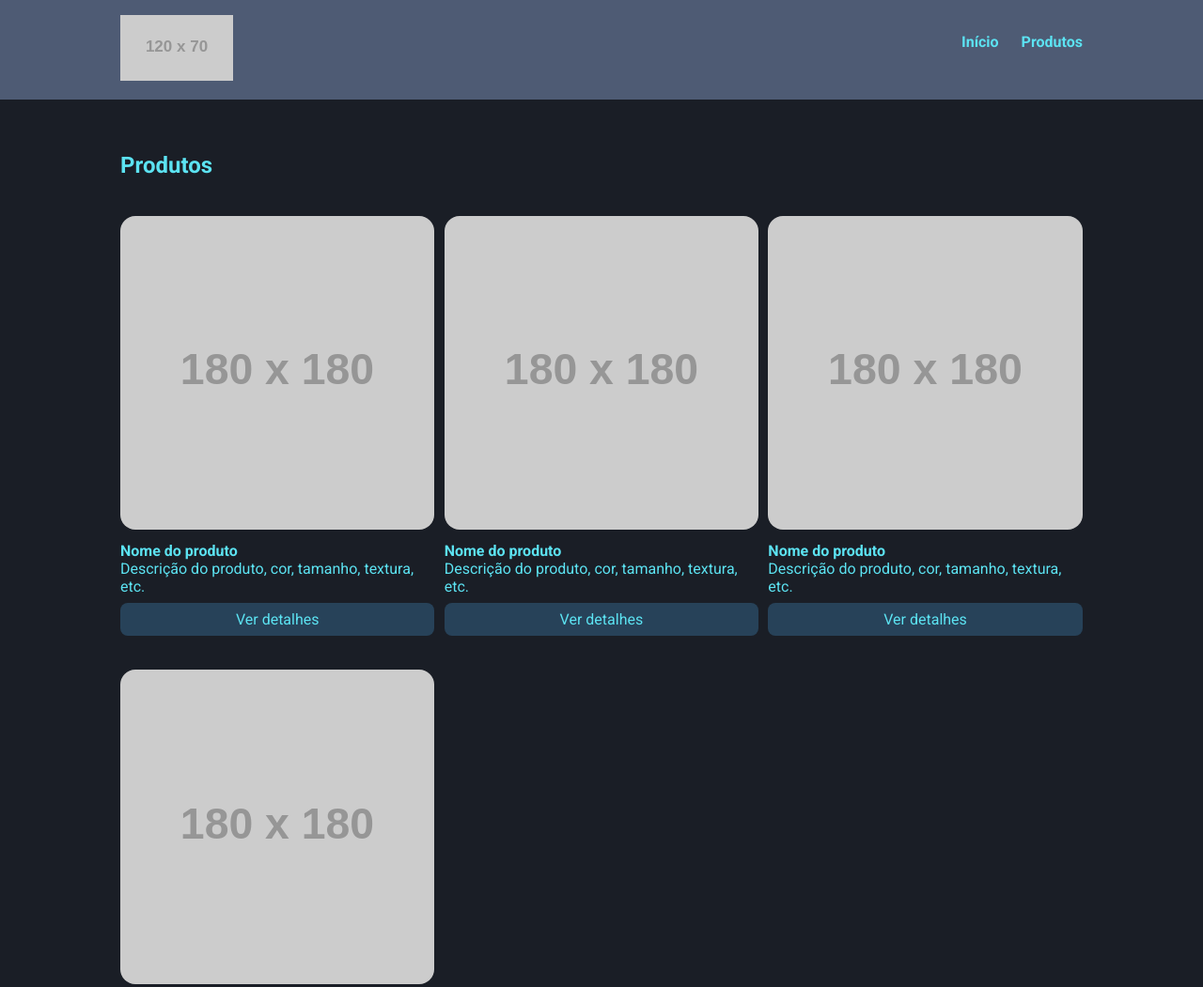
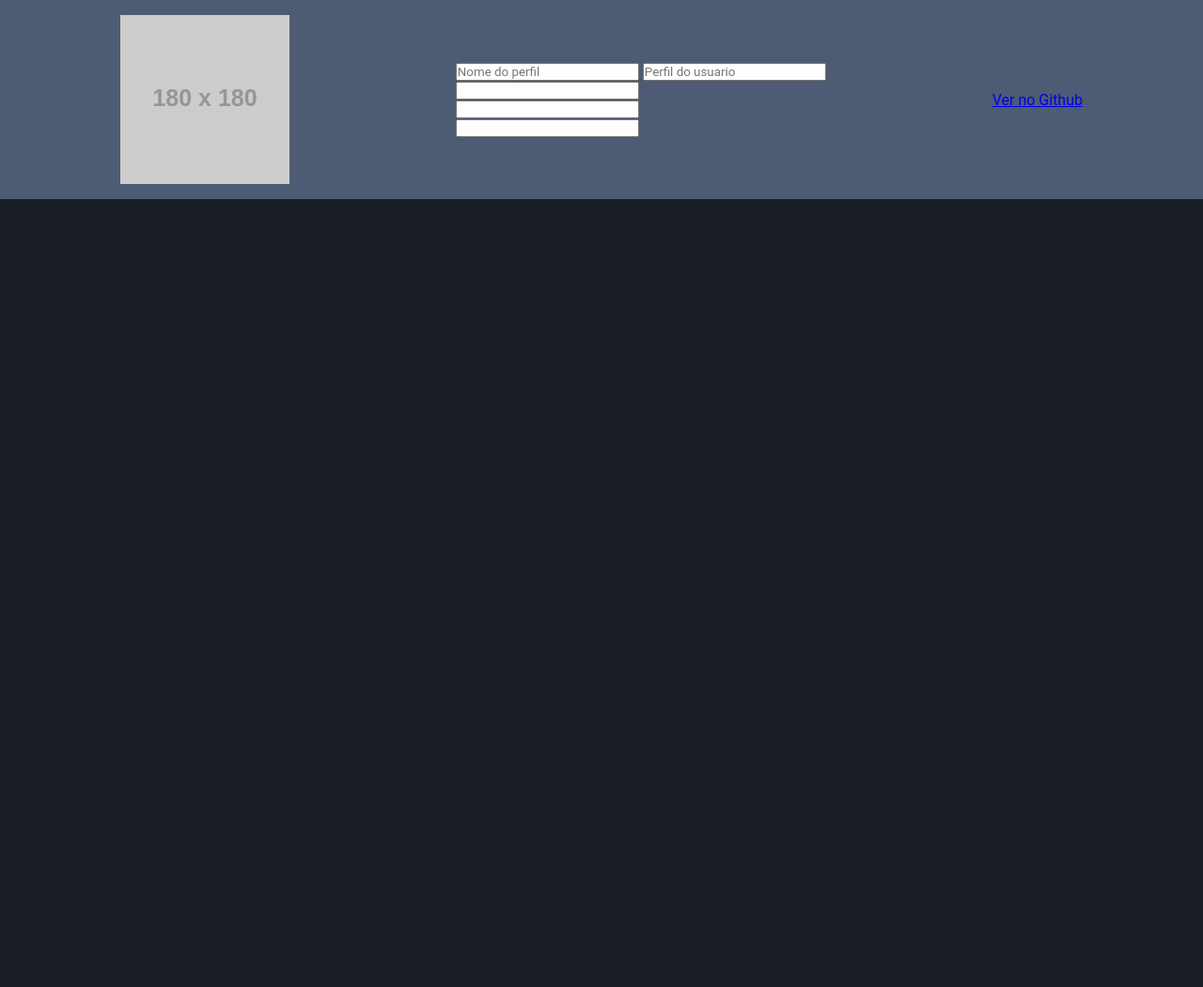
Before and after one commit to carlospaiva88/curso_ebac_frontend01, a website: page index.html in a window 1280 px wide. Shown: the top 1051 px of the page at 94% size. After the commit the page ends 800 px from the top, so only its background shows below. Drawn offline with nearby package versions, Linux system fonts and the light colour scheme; files that its build step writes are made by us from their sources; placeholder pictures from the web are drawn by us.

Commit message:
Add files via upload

```diff
--- a/index.html
+++ b/index.html
@@ -1,79 +1,40 @@
 <!DOCTYPE html>
-<html lang="pt-BR">
+<html lang="pt-br">
 <head>
     <meta charset="UTF-8">
     <meta http-equiv="X-UA-Compatible" content="IE=edge">
     <meta name="viewport" content="width=device-width, initial-scale=1.0">
-    <title>Document</title>
-    <link rel="preconnect" href="https://fonts.googleapis.com">
-    <link rel="preconnect" href="https://fonts.gstatic.com" crossorigin>
-    <link href="https://fonts.googleapis.com/css2?family=Roboto:wght@400;700&display=swap" rel="stylesheet">
-    <link rel="stylesheet" href="/build/styles/main.css">
+    <title>Meu Github</title>
+    <link rel="stylesheet" href="main.css">
 </head>
 <body>
     <header>
         <div class="container">
-            <div class="branding">
-                <img src="https://via.placeholder.com/120x70" />
-            </div>
-            <nav>
-                <ul class="menu">
-                    <li>
-                        <a href="#">Início</a>
-                    </li>
-                    <li>
-                        <a href="#">Produtos</a>
-                    </li>
-                </ul>
-            </nav>
+            <img class="profile-avatar" src="https://via.placeholder.com/180x180" alt=".">
+                <form id="form">
+                    <input type="text" class="profile-name" placeholder="Nome do perfil" id="endereco" required>
+                    <input type="text" class="profile-username" placeholder="Perfil do usuario" id="git" required>
+                    <ul class="numbers">
+                        <li class="numbers-item">
+                            <input type="">
+
+                        </li>
+                        <li class="numbers-item">
+                            <input type="">
+
+                        </li>
+                        <li class="numbers-item">
+                            <input type="">
+
+                        </li>
+                    </ul>
+                </form>
+            <a href="#" class="profile-link" id="btn-buscar-git">Ver no Github</a>
         </div>
     </header>
-    <section>
-        <div class="container">
-            <h2>Produtos</h2>
-            <ul class="products">
-                <li class="product-item">
-                    <img src="https://via.placeholder.com/180x180" />
-                    <h4>Nome do produto</h4>
-                    <p>
-                        Descrição do produto, cor, tamanho, textura, etc.
-                    </p>
-                    <a href="#" class="product-button">
-                        Ver detalhes
-                    </a>
-                </li>
-                <li class="product-item">
-                    <img src="https://via.placeholder.com/180x180" />
-                    <h4>Nome do produto</h4>
-                    <p>
-                        Descrição do produto, cor, tamanho, textura, etc.
-                    </p>
-                    <a href="#" class="product-button">
-                        Ver detalhes
-                    </a>
-                </li>
-                <li class="product-item">
-                    <img src="https://via.placeholder.com/180x180" />
-                    <h4>Nome do produto</h4>
-                    <p>
-                        Descrição do produto, cor, tamanho, textura, etc.
-                    </p>
-                    <a href="#" class="product-button">
-                        Ver detalhes
-                    </a>
-                </li>
-                <li class="product-item">
-                    <img src="https://via.placeholder.com/180x180" />
-                    <h4>Nome do produto</h4>
-                    <p>
-                        Descrição do produto, cor, tamanho, textura, etc.
-                    </p>
-                    <a href="#" class="product-button">
-                        Ver detalhes
-                    </a>
-                </li>
-            </ul>
-        </div>
-    </section>
+
+    <script src="scripts_js/jquery.js"></script>
+    <script src="scripts_js/jquery.mask.min.js"></script>
+    <script src="scripts_js/main.js"></script>
 </body>
 </html>
--- /dev/null
+++ b/main.js
@@ -0,0 +1,16 @@
+// const form = document.getElementById('form');
+// form.reset();
+
+$(document).ready(function(){
+    $('#btn-buscar-git').click(function(){
+        const git = $('#git').val();
+        const endpoint = `https://github.com/${git}`;
+
+        $.ajax(endpoint).done(function(resposta){
+
+            const profileName = resposta.profileName;
+            const endereco = `${profileName}`;
+            $('#endereco').val(endereco);
+        })
+    })
+})
```
